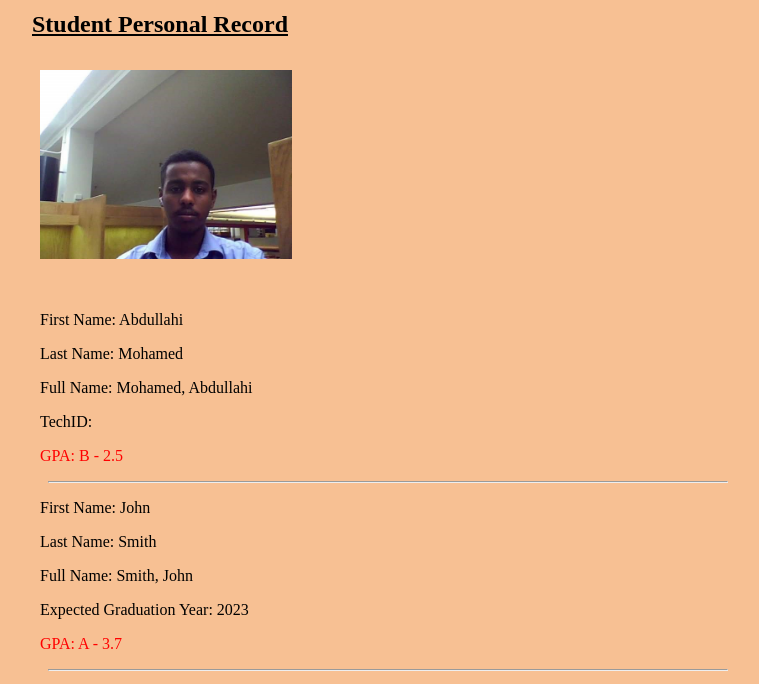
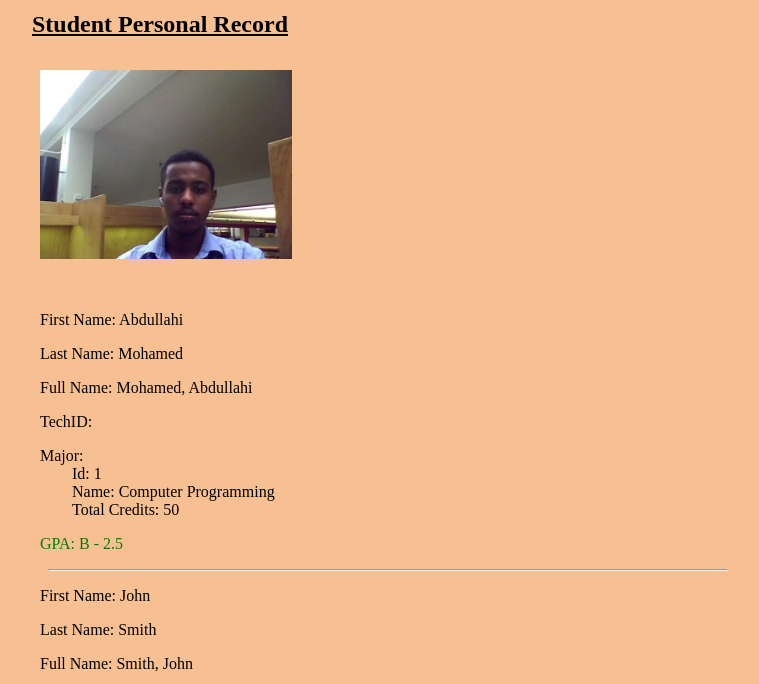
Before and after one commit to Abdalla2040/Week4, a plain HTML site: page index.html in a window 1280 px wide. Shown: the part 108-792 px from the top of the page, without its empty margins (0-759 px from the left). Drawn offline with nearby package versions, Linux system fonts and the light colour scheme.

Commit message:
fixed alot of issues

```diff
--- a/index.html
+++ b/index.html
@@ -36,8 +36,11 @@
           <p v-show="singleStudent.firstName == 'Abdullahi'">
             TechID: {{ techID }}
           </p>
-          <p v-for="(index, key, value) in student.major">
-            Major: {{index}}, {{key}}, {{value}}
+          <p class="major">
+            Major: <br>
+            <span> Id: {{singleStudent.major.id}}</span>
+            <span>Name: {{singleStudent.major.name}}</span>
+            <span>Total Credits: {{singleStudent.major.totalCredits}}</span>
           </p>
           <p v-show="singleStudent.graduationYear == 2023">
             Expected Graduation Year: {{ singleStudent.graduationYear }}
--- a/style.css
+++ b/style.css
@@ -43,3 +43,7 @@ body {
   border-radius: 0.5rem;
   border: none;
 }
+.major span{
+  margin-left: 2rem;
+  display: block;
+}
--- a/vue.js
+++ b/vue.js
@@ -54,9 +54,9 @@ var app = new Vue({
   },
   computed: {
     setGPAColor: function () {
-      if (this.gpa >= 0 && this.gpa <= 1.0) this.gpaColor = "red";
-      else if (this.gpa >= 1.1 && this.gpa <= 2.0) this.gpaColor = "orange";
-      else if (this.gpa >= 2.1 && this.gpa <= 3.0) this.gpaColor = "yellow";
+      if (this.student['gpa'] >= 0 && this.student['gpa'] <= 1.0) this.gpaColor = "red";
+      else if (this.student['gpa'] >= 1.1 && this.student['gpa'] <= 2.0) this.gpaColor = "orange";
+      else if (this.student['gpa'] >= 2.1 && this.student['gpa'] <= 3.0) this.gpaColor = "yellow";
       else this.gpaColor = "green";
 
       return this.gpaColor;
```
